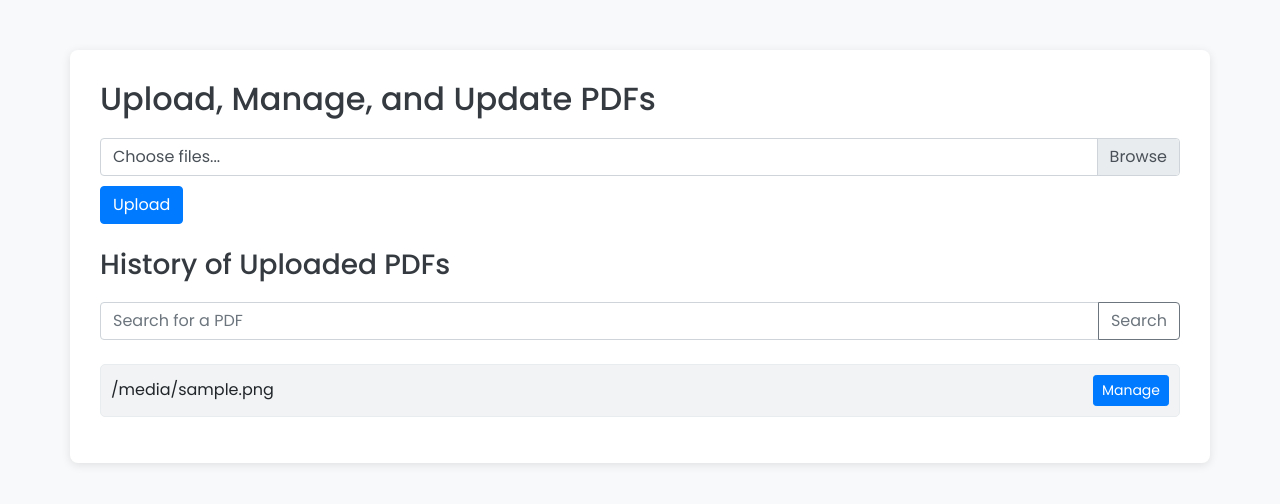
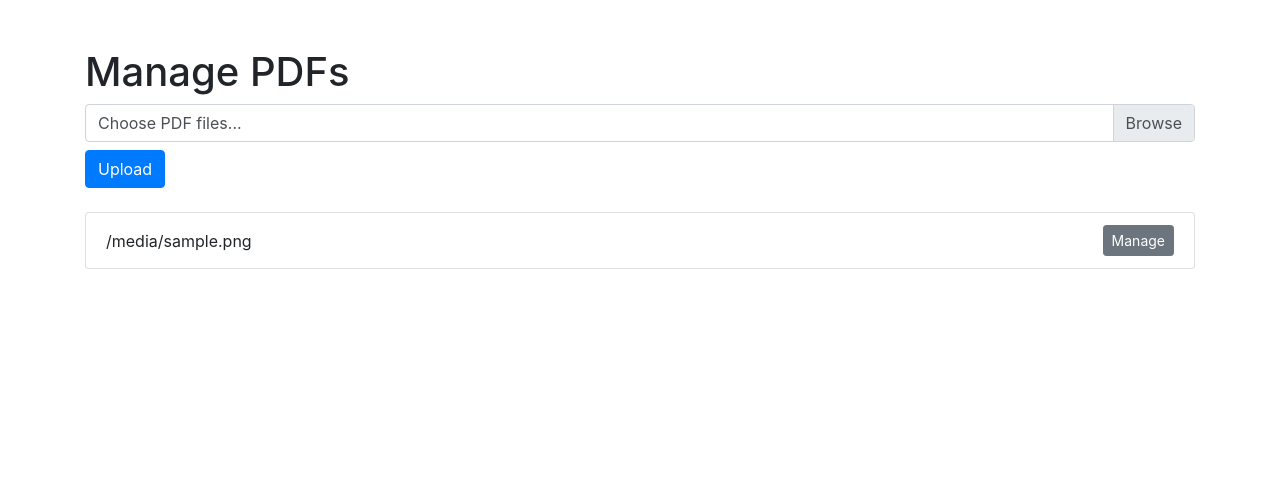
Before and after one commit to RickMuchira/Policy-Html, a Flask app: template templates/manage_pdfs.html in a window 1280 px wide. Shown: the top 504 px of the page. Run offline with Flask 3, Linux system fonts and the light colour scheme; the template is opened without the code that fills it: most values are stand-ins (such as "Sample title", 1, 10 or a date in 2020); some libraries are stand-ins or nearby versions.

Commit message:
Update manage_pdfs.html

```diff
--- a/templates/manage_pdfs.html
+++ b/templates/manage_pdfs.html
@@ -1,84 +1,55 @@
+<!-- manage_pdfs.html -->
 <!DOCTYPE html>
 <html lang="en">
 <head>
-    <meta charset="utf-8">
-    <title>Manage PDFs </title>
-    <link rel="stylesheet" href="{{ url_for('static', filename='style.css') }}">
-    <link rel="stylesheet" href="https://maxcdn.bootstrapcdn.com/bootstrap/4.5.2/css/bootstrap.min.css">
+    <meta charset="UTF-8">
+    <meta http-equiv="X-UA-Compatible" content="IE=edge">
     <meta name="viewport" content="width=device-width, initial-scale=1.0">
+    <title>Manage PDFs</title>
+    <!-- Include Bootstrap CSS for styling and modals -->
+    <link rel="stylesheet" href="https://stackpath.bootstrapcdn.com/bootstrap/4.5.2/css/bootstrap.min.css">
     <style>
-        body {
-            background-color: #f8f9fa;
-        }
-        .container {
-            margin-top: 50px;
-            background: white;
-            padding: 30px;
-            border-radius: 8px;
-            box-shadow: 0 2px 10px rgba(0, 0, 0, 0.1);
-        }
-        h2, h3 {
-            margin-bottom: 20px;
-            color: #343a40;
-        }
-        .file-upload-btn {
-            margin-top: 10px;
-            background-color: #007bff;
-            color: white;
-        }
-        .file-upload-btn:hover {
-            background-color: #0056b3;
-        }
-        .pdf-list-item {
-            display: flex;
-            align-items: center;
-            justify-content: space-between;
-            margin-bottom: 10px;
-            padding: 10px;
-            border: 1px solid #e9ecef;
-            border-radius: 5px;
-            background-color: #f1f3f5;
-        }
-        .pdf-actions button {
-            margin-left: 5px;
+        /* Optional: Add some custom styling */
+        .custom-file-label::after {
+            content: "Browse";
         }
     </style>
 </head>
 <body>
+    <div class="container mt-5">
+        <h1>Manage PDFs</h1>
 
-    <div class="container">
-        <h2>Upload, Manage, and Update PDFs</h2>
+        <!-- Display Error Message -->
+        {% if error_message %}
+            <div class="alert alert-danger" role="alert">
+                {{ error_message }}
+            </div>
+        {% endif %}
 
+        <!-- Upload Form -->
         <form action="{{ url_for('manage_pdfs') }}" method="POST" enctype="multipart/form-data" class="mb-4">
             <div class="custom-file">
                 <input type="file" class="custom-file-input" name="pdf" id="pdfUpload" multiple required>
-                <label class="custom-file-label" for="pdfUpload">Choose files...</label>
+                <label class="custom-file-label" for="pdfUpload">Choose PDF files...</label>
             </div>
-            <button type="submit" class="btn btn-primary file-upload-btn">Upload</button>
+            <button type="submit" class="btn btn-primary file-upload-btn mt-2">Upload</button>
         </form>
 
-        <h3>History of Uploaded PDFs</h3>
-        <form method="GET" action="{{ url_for('manage_pdfs') }}" class="mb-4">
-            <div class="input-group">
-                <input type="text" class="form-control" name="search_query" placeholder="Search for a PDF">
-                <div class="input-group-append">
-                    <button type="submit" class="btn btn-outline-secondary">Search</button>
-                </div>
-            </div>
-        </form>
-
-        <ul class="list-unstyled">
-            {% for file_name in uploaded_files_history %}
-            <li class="pdf-list-item">
-                <span>{{ file_name }}</span>
-                <button type="button" class="btn btn-primary btn-sm" data-toggle="modal" data-target="#manageModal"
-                        data-filename="{{ file_name }}">
+        <!-- Display Uploaded PDFs -->
+        {% if uploaded_files_history %}
+            <ul class="list-group">
+                {% for file in uploaded_files_history %}
+                    <li class="list-group-item d-flex justify-content-between align-items-center">
+                        {{ file.file_name }}
+                        <button type="button" class="btn btn-secondary btn-sm" data-toggle="modal" data-target="#manageModal" data-filename="{{ file.file_name }}">
                             Manage
                         </button>
                     </li>
                 {% endfor %}
             </ul>
-    </div>
+        {% else %}
+            <p>No PDFs uploaded yet.</p>
+        {% endif %}
 
         <!-- Manage Modal -->
         <div class="modal fade" id="manageModal" tabindex="-1" aria-labelledby="manageModalLabel" aria-hidden="true">
@@ -91,35 +62,159 @@
                         </button>
                     </div>
                     <div class="modal-body">
-                    <form action="{{ url_for('pdf_action') }}" method="POST" enctype="multipart/form-data">
+                        <form id="manageForm" enctype="multipart/form-data">
                             <input type="hidden" name="file_name" id="modalFileName" value="">
+
+                            <!-- Rename Section -->
                             <div class="form-group">
-                            <label for="newFileName">Rename</label>
+                                <label for="newFileName">Rename PDF</label>
                                 <input type="text" class="form-control" name="new_name" id="newFileName" placeholder="Enter new name">
                             </div>
+
+                            <!-- Update Section -->
                             <div class="form-group">
-                            <label for="newFileUpload">Update File</label>
-                            <input type="file" class="form-control-file" name="new_file" id="newFileUpload">
+                                <label for="newFileUpload">Update PDF</label>
+                                <input type="file" class="form-control-file" name="new_file" id="newFileUpload" accept=".pdf">
                             </div>
-                        <button type="submit" name="action" value="rename" class="btn btn-warning">Rename</button>
-                        <button type="submit" name="action" value="update" class="btn btn-info">Update</button>
-                        <button type="submit" name="action" value="delete" class="btn btn-danger">Delete</button>
+
+                            <!-- Action Buttons -->
+                            <button type="button" class="btn btn-warning" id="renameBtn">Rename</button>
+                            <button type="button" class="btn btn-info" id="updateBtn">Update</button>
+                            <button type="button" class="btn btn-danger" id="deleteBtn">Delete</button>
                         </form>
                     </div>
                 </div>
             </div>
         </div>
+    </div>
 
-    <script src="https://code.jquery.com/jquery-3.5.1.slim.min.js"></script>
-    <script src="https://cdn.jsdelivr.net/npm/@popperjs/core@2.9.3/dist/umd/popper.min.js"></script>
-    <script src="https://stackpath.bootstrapcdn.com/bootstrap/4.5.2/js/bootstrap.min.js"></script>
+    <!-- Include jQuery and Bootstrap JS for handling modals -->
+    <script src="https://code.jquery.com/jquery-3.5.1.min.js"></script> <!-- Use full jQuery for AJAX -->
+    <script src="https://cdn.jsdelivr.net/npm/bootstrap@4.5.2/dist/js/bootstrap.bundle.min.js"></script>
+
+    <!-- Custom JavaScript -->
     <script>
+        $(document).ready(function() {
+            // Update the label of the file input when files are selected
+            $('.custom-file-input').on('change', function() {
+                let fileNames = Array.from(this.files).map(file => file.name).join(', ');
+                $(this).next('.custom-file-label').html(fileNames);
+            });
+
+            // Handle Modal Data Population
             $('#manageModal').on('show.bs.modal', function (event) {
-            var button = $(event.relatedTarget);
-            var fileName = button.data('filename');
+                var button = $(event.relatedTarget); // Button that triggered the modal
+                var fileName = button.data('filename'); // Extract info from data-* attributes
                 var modal = $(this);
                 modal.find('.modal-title').text('Manage PDF: ' + fileName);
                 modal.find('#modalFileName').val(fileName);
+                modal.find('#newFileName').val(''); // Clear rename input
+                modal.find('#newFileUpload').val(''); // Clear update input
+
+                console.log(`Modal opened for file: ${fileName}`);
+            });
+
+            // Handle Rename
+            $('#renameBtn').click(function() {
+                var form = $('#manageForm');
+                var newName = $('#newFileName').val().trim();
+                var fileName = $('#modalFileName').val().trim();
+
+                if (!newName) {
+                    alert('Please enter a new name for the PDF.');
+                    return;
+                }
+
+                var formData = new URLSearchParams();
+                formData.append('action', 'rename');
+                formData.append('file_name', fileName);
+                formData.append('new_name', newName);
+
+                console.log(`Attempting to rename ${fileName} to ${newName}`);
+
+                $.ajax({
+                    type: 'POST',
+                    url: '/pdf_action',
+                    data: formData.toString(),
+                    contentType: 'application/x-www-form-urlencoded',
+                    success: function(response) {
+                        console.log(`Rename success: ${response.message}`);
+                        alert(response.message);
+                        $('#manageModal').modal('hide');
+                        location.reload();
+                    },
+                    error: function(xhr) {
+                        var error = xhr.responseJSON && xhr.responseJSON.error ? xhr.responseJSON.error : 'An error occurred.';
+                        console.error(`Rename error: ${error}`);
+                        alert('Error: ' + error);
+                    }
+                });
+            });
+
+            // Handle Update
+            $('#updateBtn').click(function() {
+                var form = $('#manageForm')[0];
+                var formData = new FormData(form);
+                formData.append('action', 'update');
+
+                var fileName = $('#modalFileName').val().trim();
+
+                if (!formData.get('new_file')) {
+                    alert('Please select a new PDF file to upload.');
+                    return;
+                }
+
+                console.log(`Attempting to update ${fileName} with new file.`);
+
+                $.ajax({
+                    type: 'POST',
+                    url: '/pdf_action',
+                    data: formData,
+                    processData: false,
+                    contentType: false,
+                    success: function(response) {
+                        console.log(`Update success: ${response.message}`);
+                        alert(response.message);
+                        $('#manageModal').modal('hide');
+                        location.reload();
+                    },
+                    error: function(xhr) {
+                        var error = xhr.responseJSON && xhr.responseJSON.error ? xhr.responseJSON.error : 'An error occurred.';
+                        console.error(`Update error: ${error}`);
+                        alert('Error: ' + error);
+                    }
+                });
+            });
+
+            // Handle Delete
+            $('#deleteBtn').click(function() {
+                var fileName = $('#modalFileName').val().trim();
+                if(!confirm('Are you sure you want to delete this PDF?')) return;
+
+                var formData = new URLSearchParams();
+                formData.append('action', 'delete');
+                formData.append('file_name', fileName);
+
+                console.log(`Attempting to delete ${fileName}`);
+
+                $.ajax({
+                    type: 'POST',
+                    url: '/pdf_action',
+                    data: formData.toString(),
+                    contentType: 'application/x-www-form-urlencoded',
+                    success: function(response) {
+                        console.log(`Delete success: ${response.message}`);
+                        alert(response.message);
+                        $('#manageModal').modal('hide');
+                        location.reload();
+                    },
+                    error: function(xhr) {
+                        var error = xhr.responseJSON && xhr.responseJSON.error ? xhr.responseJSON.error : 'An error occurred.';
+                        console.error(`Delete error: ${error}`);
+                        alert('Error: ' + error);
+                    }
+                });
+            });
         });
     </script>
 </body>
```
Lines whose indentation alone changed are shown as unchanged.
